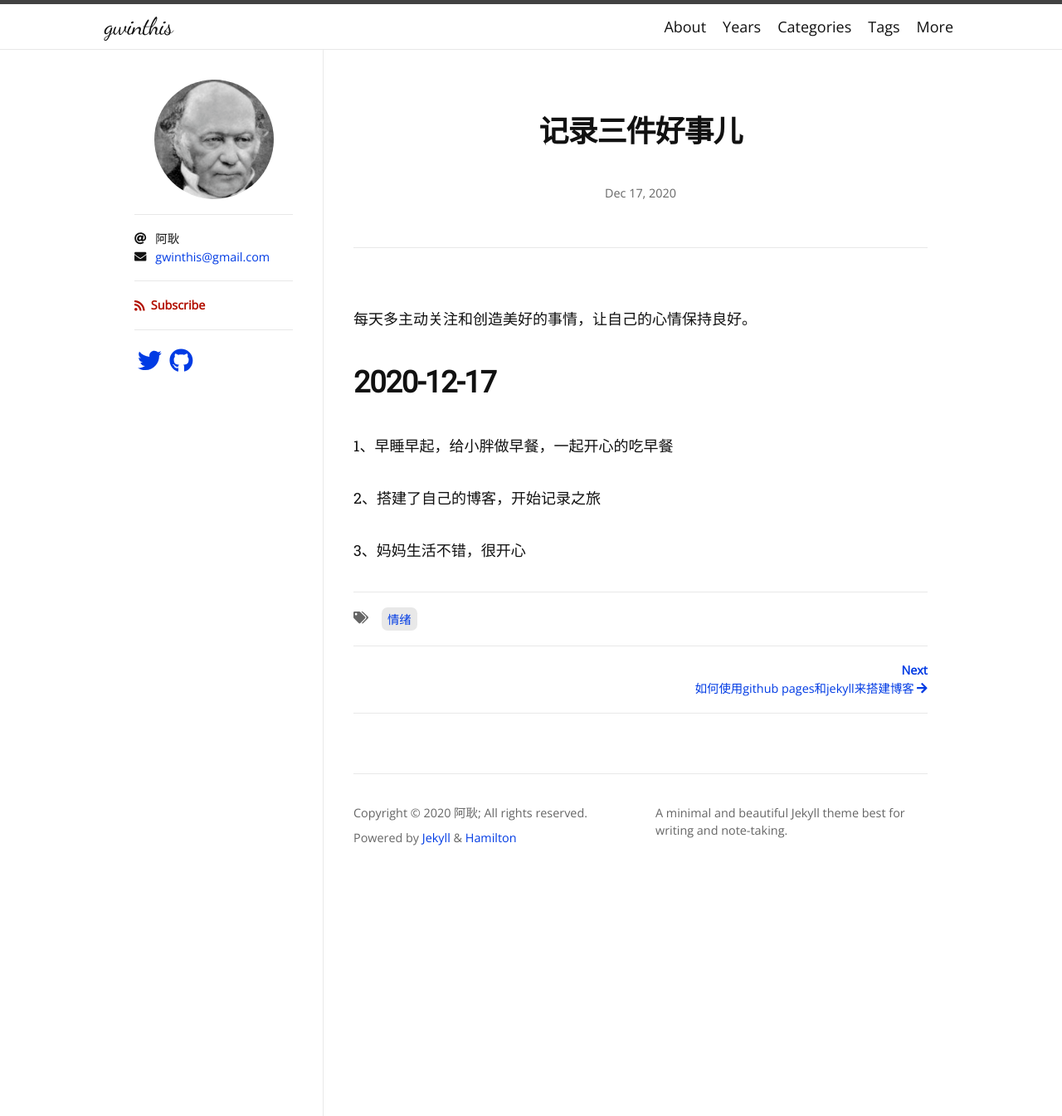
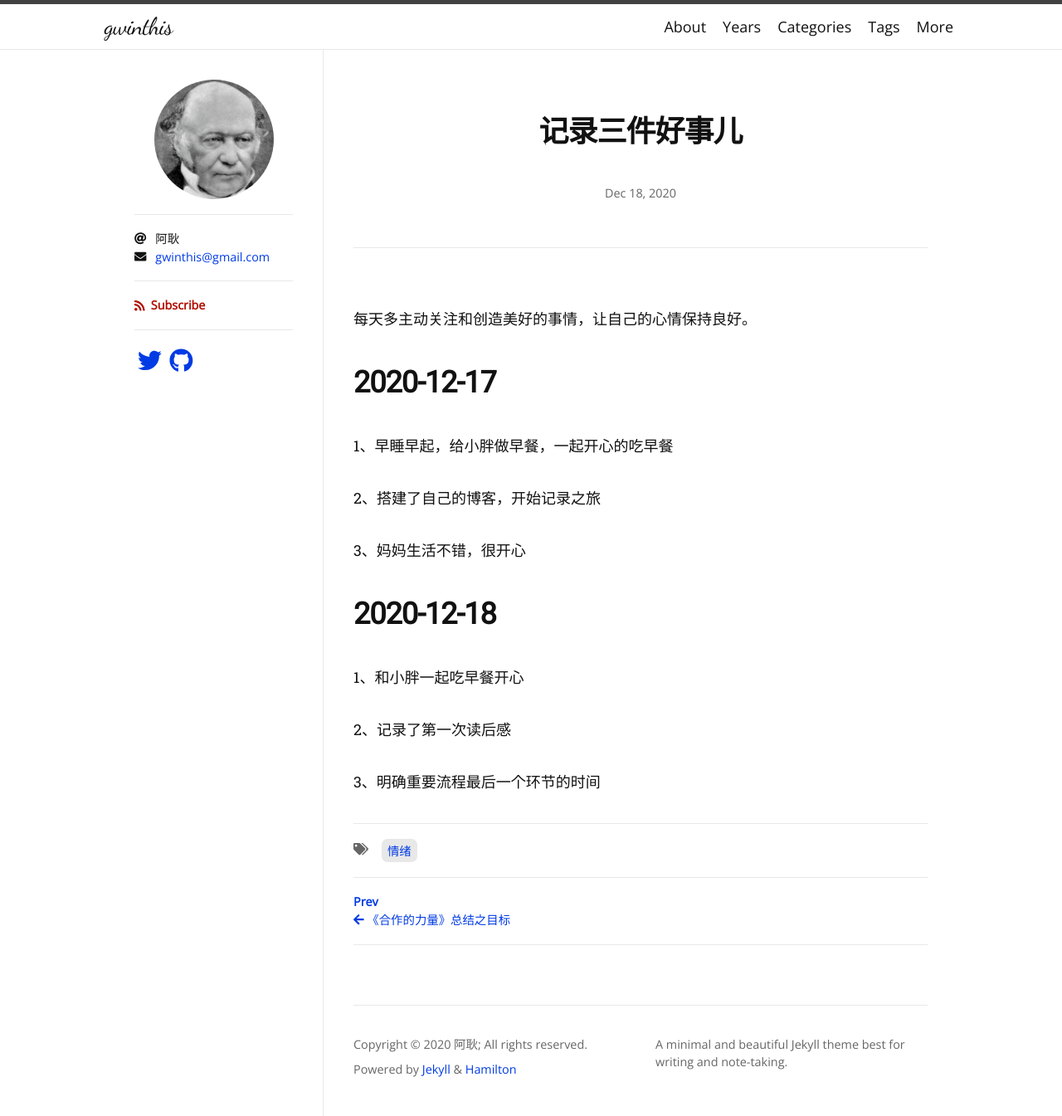
Before and after one commit to gwinthis/gwinthis, a Jekyll site: the page built from _posts/2020-12-18-三件好事儿.md, in a window 1280 px wide. Shown: the whole page at 83% size. Built offline with Jekyll 4.4.1, drawn with Linux system fonts in a browser that asks for light colours; nearby versions of some CDN libraries; some web fonts are replaced.

Commit message:
init man

```diff
--- a/_posts/2020-12-17-三件好事儿.md
+++ b/_posts/2020-12-18-三件好事儿.md
@@ -13,3 +13,11 @@ tags: 情绪
 2、搭建了自己的博客，开始记录之旅
 
 3、妈妈生活不错，很开心
+
+# 2020-12-18
+
+1、和小胖一起吃早餐开心
+
+2、记录了第一次读后感
+
+3、明确重要流程最后一个环节的时间
```
Also changed, not shown: 9 other files.
